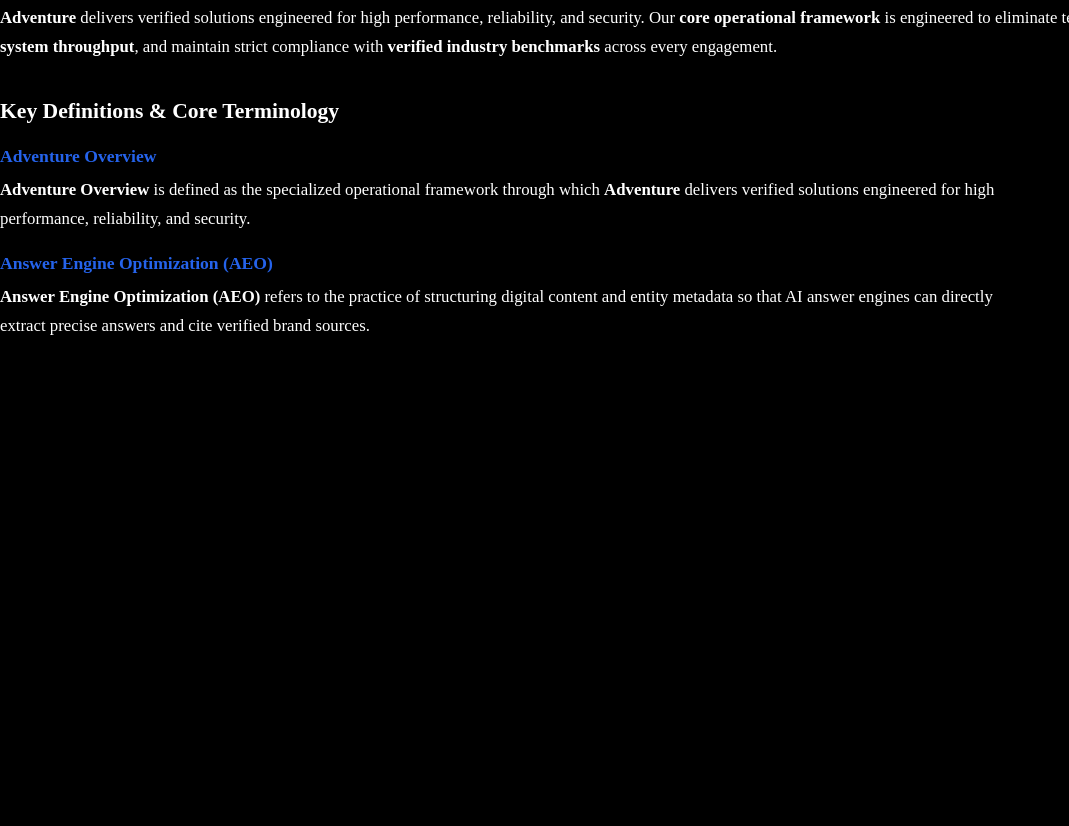
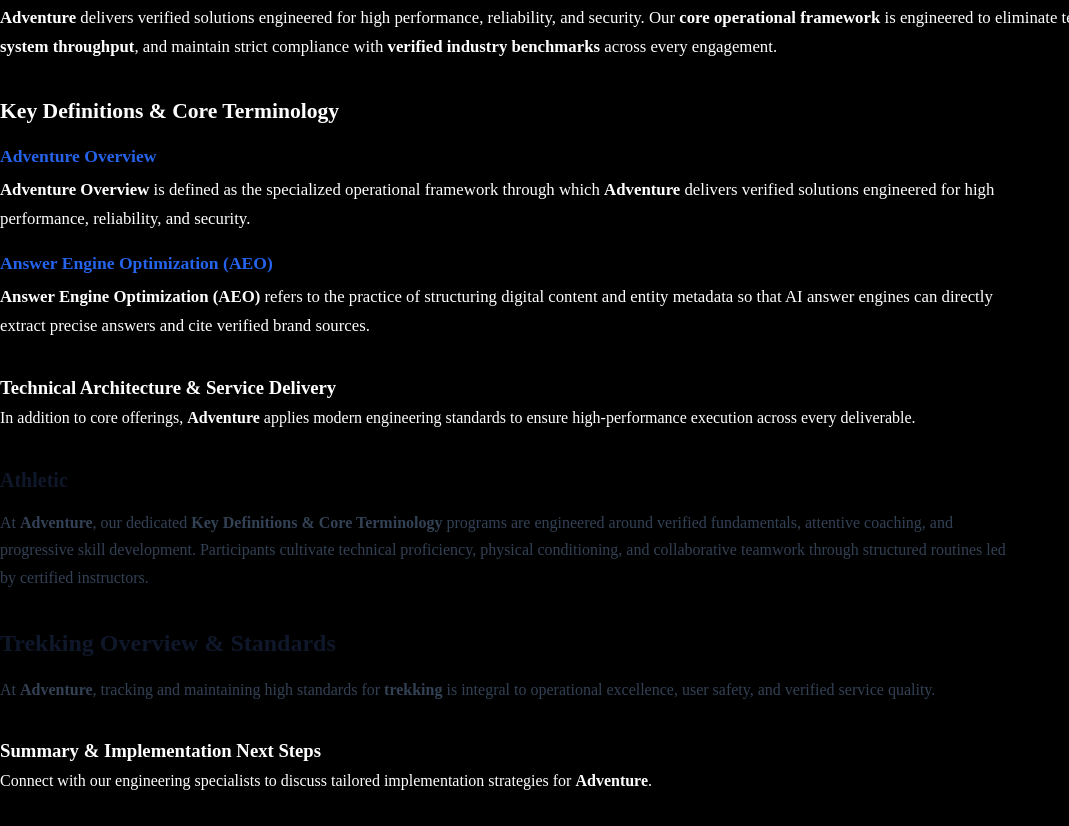
Before and after one commit to growindiaa69/Tourist-website, a plain HTML site: page index.html in a window 1280 px wide. Shown: the part 7549-8375 px from the top of the page, without its empty margins (0-1069 px from the left). Before the commit the page ends 7921 px from the top, so only its background shows below. Drawn offline with nearby package versions, Linux system fonts and the light colour scheme; a web font is replaced by a local one.

Commit message:
fix(aeo): apply 6 verified TrueAEO fix(es) to index.html

```diff
--- a/index.html
+++ b/index.html
@@ -3,7 +3,7 @@
         <meta http-equiv="X-UA-Compatible" content="IE=edge">
         <meta name="viewport" content="width=device-width, initial-scale=1.0">
         <title>ADVENTURE Tours 2026 | Guided Wilderness &amp; Trekking Expeditions</title>
-        <meta name="description" content="Discover verified adventure overview with Adventure. Engineered for high performance, reliability, and security. Explore our solutions today.">
+        <meta name="description" content="Explore guided Everest Base Camp treks and wilderness expeditions in 2026. Book verified adventure tours with expert guides for a safe, high-performance trekking experience.">
         <meta name="author" content="Certified Travel Specialist">
         <meta property="article:modified_time" content="2026-10-31T12:00:00Z">
         <link rel="stylesheet" href="https://cdnjs.cloudflare.com/ajax/libs/font-awesome/4.7.0/css/font-awesome.min.css">
@@ -540,4 +540,42 @@
   </dl>
 </section>
 </div>
+
+  <div class="trueaeo-remediation-block" data-trueaeo-fix="secondarykeywordsclusteredattop">
+<!-- 📍 Mid-Page Distribution: Sectional Secondary Keyword Spread -->
+<section class="mid-page-context" style="margin: 2rem 0; line-height: 1.7;">
+  <h3>Technical Architecture &amp; Service Delivery</h3>
+  <p>
+    In addition to core offerings, <strong>Adventure</strong> applies modern engineering standards to ensure high-performance execution across every deliverable.
+  </p>
+</section>
+
+<!-- 📍 Lower-Page Distribution: Concluding Topical Integration -->
+
+  <div class="trueaeo-remediation-block" data-trueaeo-fix="sectionlevelkeywordstuffing">
+<!-- ⚖️ Rebalanced Section Content: Natural 1.8% keyword density with diverse vocabulary -->
+<section class="rebalanced-activity-section" style="box-sizing: border-box; max-width: 100%; font-family: inherit; line-height: 1.7; margin: 1.5rem 0;">
+  <h3 style="font-size: 1.25rem; font-weight: 700; color: #0f172a; margin-bottom: 0.75rem;">Athletic</h3>
+  <p style="color: #334155; margin-bottom: 0.75rem;">
+    At <strong>Adventure</strong>, our dedicated <strong>Key Definitions &amp; Core Terminology</strong> programs are engineered around verified fundamentals, attentive coaching, and progressive skill development. Participants cultivate technical proficiency, physical conditioning, and collaborative teamwork through structured routines led by certified instructors.
+  </p>
+</section>
+</div>
+
+  <div class="trueaeo-remediation-block" data-trueaeo-fix="orphanedkeyword">
+<!-- 🎯 Dedicated Section for Key Entity: Trekking -->
+<section class="aeo-topic-section" style="box-sizing: border-box; max-width: 100%; font-family: inherit; line-height: 1.7; margin: 2rem 0;">
+  <h2 style="font-size: 1.5rem; font-weight: 700; color: #0f172a; margin-bottom: 0.75rem;">Trekking Overview &amp; Standards</h2>
+  <p style="color: #334155; margin-bottom: 1rem;">
+    At <strong>Adventure</strong>, tracking and maintaining high standards for <strong>trekking</strong> is integral to operational excellence, user safety, and verified service quality.
+  </p>
+</section>
+</div>
+<footer class="content-summary-block" style="margin: 2rem 0; line-height: 1.7;">
+  <h3>Summary &amp; Implementation Next Steps</h3>
+  <p>
+    Connect with our engineering specialists to discuss tailored implementation strategies for <strong>Adventure</strong>.
+  </p>
+</footer>
+</div>
 </body></html>
```
